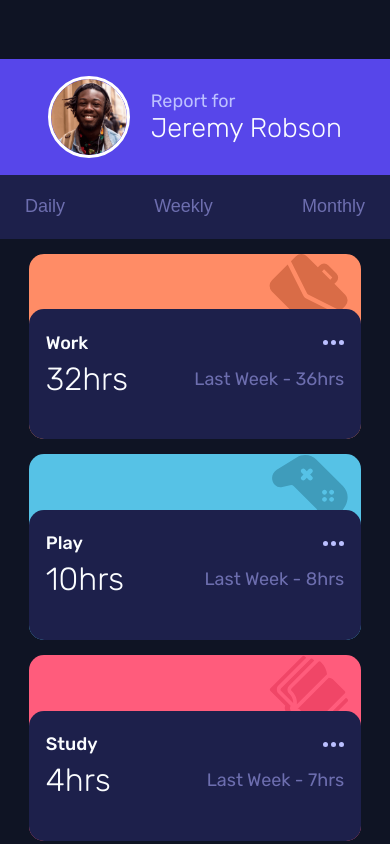
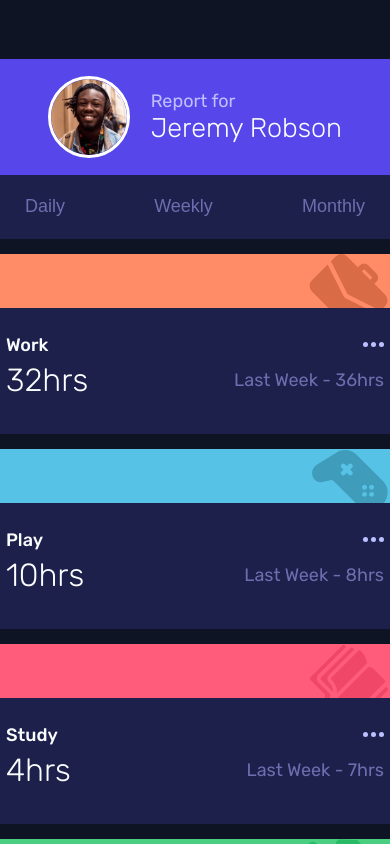
Before and after one commit to thiagoRibasMiranda/Time-tracking-dashboard, a React (Create React App) app: page / in a window 390 px wide. Shown: the top 844 px of the page. Built offline with nearby package versions, Linux system fonts and the light colour scheme.

Commit message:
style: added responsiveness to the comp CardAct...

```diff
--- a/src/components/CardActivity/CardActivity.css
+++ b/src/components/CardActivity/CardActivity.css
@@ -1,8 +1,8 @@
 .CardActivity {
   display: flex;
   flex-direction: column;
-  width: 85%;
-  height: 22vh;
+  width: clamp(420px, 85%, 600px);
+  height: 180px;
   border-radius: 15px;
 }
 
@@ -33,9 +33,8 @@
   justify-content: space-between;
   align-items: center;
   width: 100%;
-  /* height: 30%; */
-  margin-top: 2%;
-  margin-bottom: 2%;
+  margin-top: 5px;
+  margin-bottom: 5px;
   color: #FBFDFF;
   font-weight: 500;
 }
@@ -47,8 +46,6 @@
   align-items: center;
   width: 100%;
   color: #6D6EAF;
-  /* height: 30%;
-  margin-right: 4%; */
 }
 
 .Time {
@@ -85,14 +82,11 @@
   background-color: hsl(43, 84%, 65%);
 }
 
-/*
-.ActivityData {
-  display: flex;
-  flex-direction: row;
-  align-items: center;
-  width: 100%;
-  height: 70%;
-  border-radius: 15px;
-  justify-content: center;
-  background-color: #5746EA;
-} */
+@media screen and (min-width: 1200px) {
+
+  .CardActivity {
+    width: 275px;
+    height: 200px;
+  }
+
+}
```
